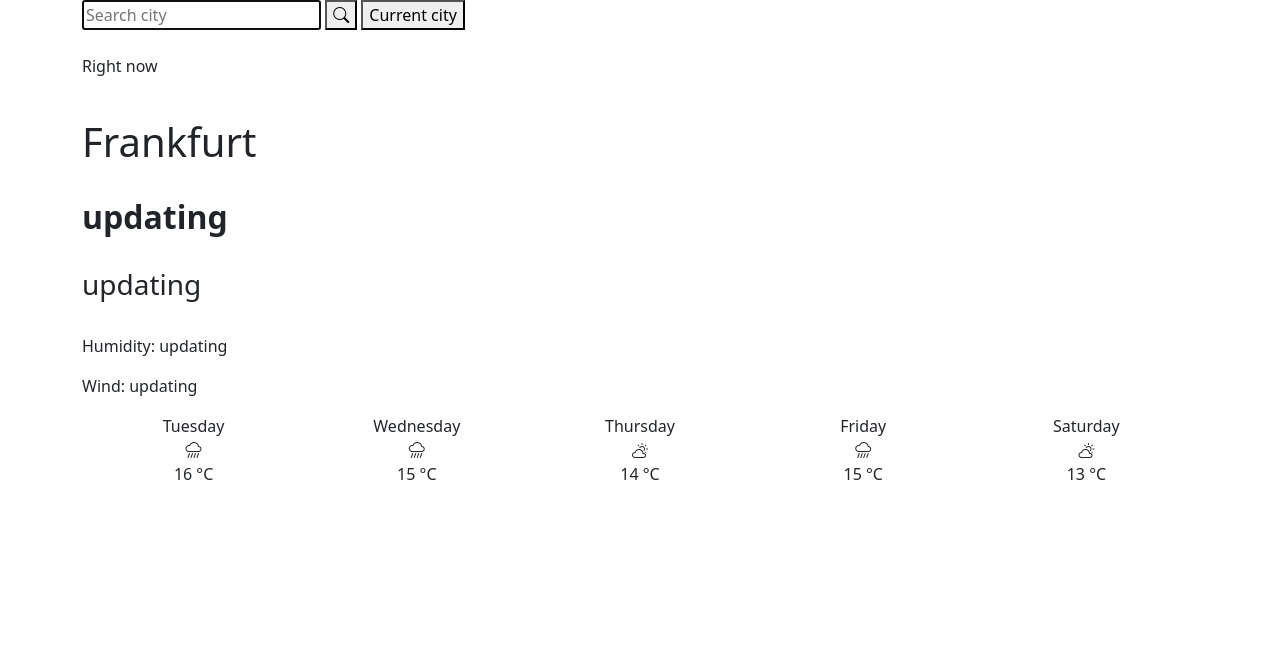
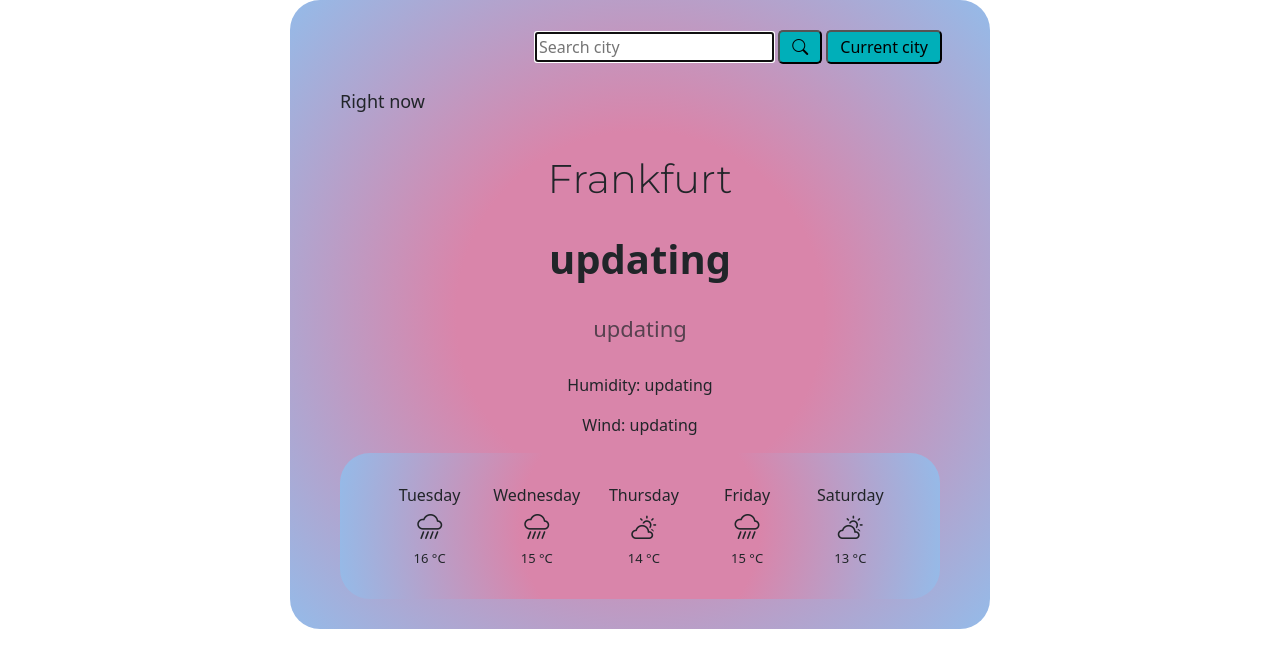
Before and after one commit to catralars/weather-app, a plain HTML site: page index.html in a window 1280 px wide. Drawn offline with nearby package versions, Linux system fonts and the light colour scheme.

Commit message:
Created the css file

```diff
--- a/index.html
+++ b/index.html
@@ -8,6 +8,7 @@
         integrity="sha384-T3c6CoIi6uLrA9TneNEoa7RxnatzjcDSCmG1MXxSR1GAsXEV/Dwwykc2MPK8M2HN" crossorigin="anonymous" />
     <link rel="stylesheet" href="https://cdn.jsdelivr.net/npm/bootstrap-icons@1.11.0/font/bootstrap-icons.css" />
     <title>Weather App Opazo</title>
+    <link rel="stylesheet" href="styles.css">
     <script src="https://cdn.jsdelivr.net/npm/axios@1.1.2/dist/axios.min.js"></script>
 </head>
 
--- /dev/null
+++ b/styles.css
@@ -0,0 +1,79 @@
+/* Google font*/
+
+@import url("https://fonts.googleapis.com/css2?family=Montserrat:wght@300&display=swap");
+/* ------ */
+
+.container {
+  max-width: 700px;
+  margin: 0 auto;
+  padding: 30px 50px;
+  border-radius: 30px;
+  background: radial-gradient(
+    circle,
+    rgba(217, 133, 170, 1) 39%,
+    rgba(148, 187, 233, 1) 100%
+  );
+}
+
+.search-engine {
+  position: relative;
+  right: -195px;
+}
+
+.search-btn {
+  background-color: #00afb9;
+  padding: 3px 12px;
+  border-radius: 5px;
+}
+
+.search-btn:hover {
+  background-color: #fff;
+}
+
+.current-btn {
+  background-color: #00afb9;
+  padding: 3px 12px;
+  border-radius: 5px;
+}
+
+.current-btn:hover {
+  background-color: #fff;
+}
+
+.current-status {
+  font-size: 18px;
+}
+
+h1 {
+  font-family: "Montserrat", sans-serif;
+}
+
+h2 {
+  font-size: 40px;
+}
+
+h3 {
+  font-size: 22px;
+  opacity: 0.7;
+}
+
+.weather-data {
+  text-align: center;
+}
+
+.current-icon {
+  font-size: 80px;
+  opacity: 0.7;
+}
+
+.weather-icon {
+  font-size: 25px;
+}
+
+.weather-temperature {
+  font-size: 13px;
+}
+
+a {
+  text-decoration: none;
+}
```
